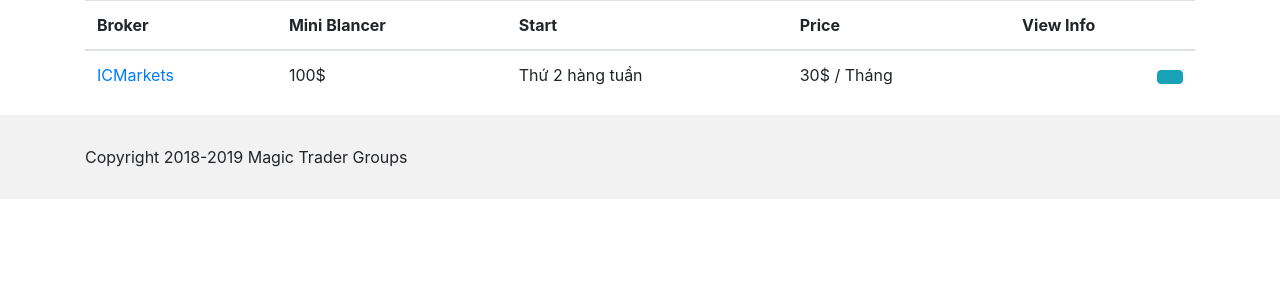
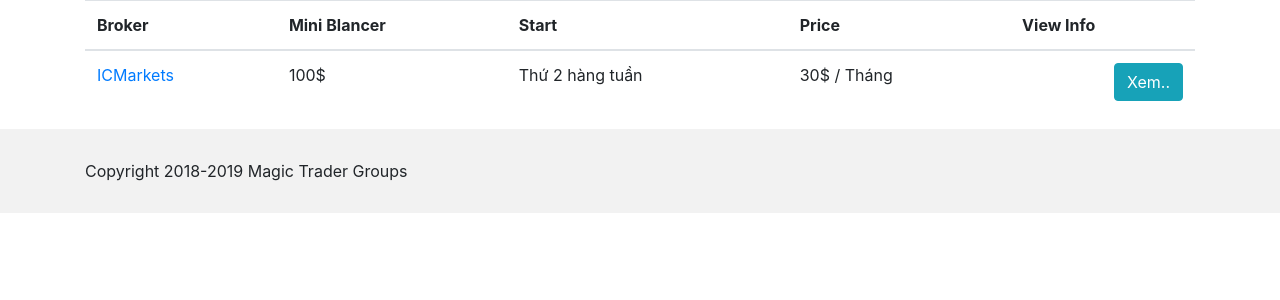
Before and after one commit to sonataruby/forex, a CodeIgniter app: page /database/singal.html in a window 1280 px wide. Shown: the part 56-356 px from the top of the page. Run offline with CodeIgniter, Linux system fonts and the light colour scheme.

Commit message:
Update singal.php

```diff
--- a/application/views/singal.php
+++ b/application/views/singal.php
@@ -14,7 +14,7 @@
 				<td>100$</td>
 				<td>Thứ 2 hàng tuần</td>
 				<td>30$ / Tháng</td>
-				<td class="text-right"><a href="https://www.mql5.com/en/signals/657598" target="_bank" class="btn btn-info"></a></td>
+				<td class="text-right"><a href="https://www.mql5.com/en/signals/657598" target="_bank" class="btn btn-info">Xem..</a></td>
 			</tr>
 		</tbody>
 	</table>
```
